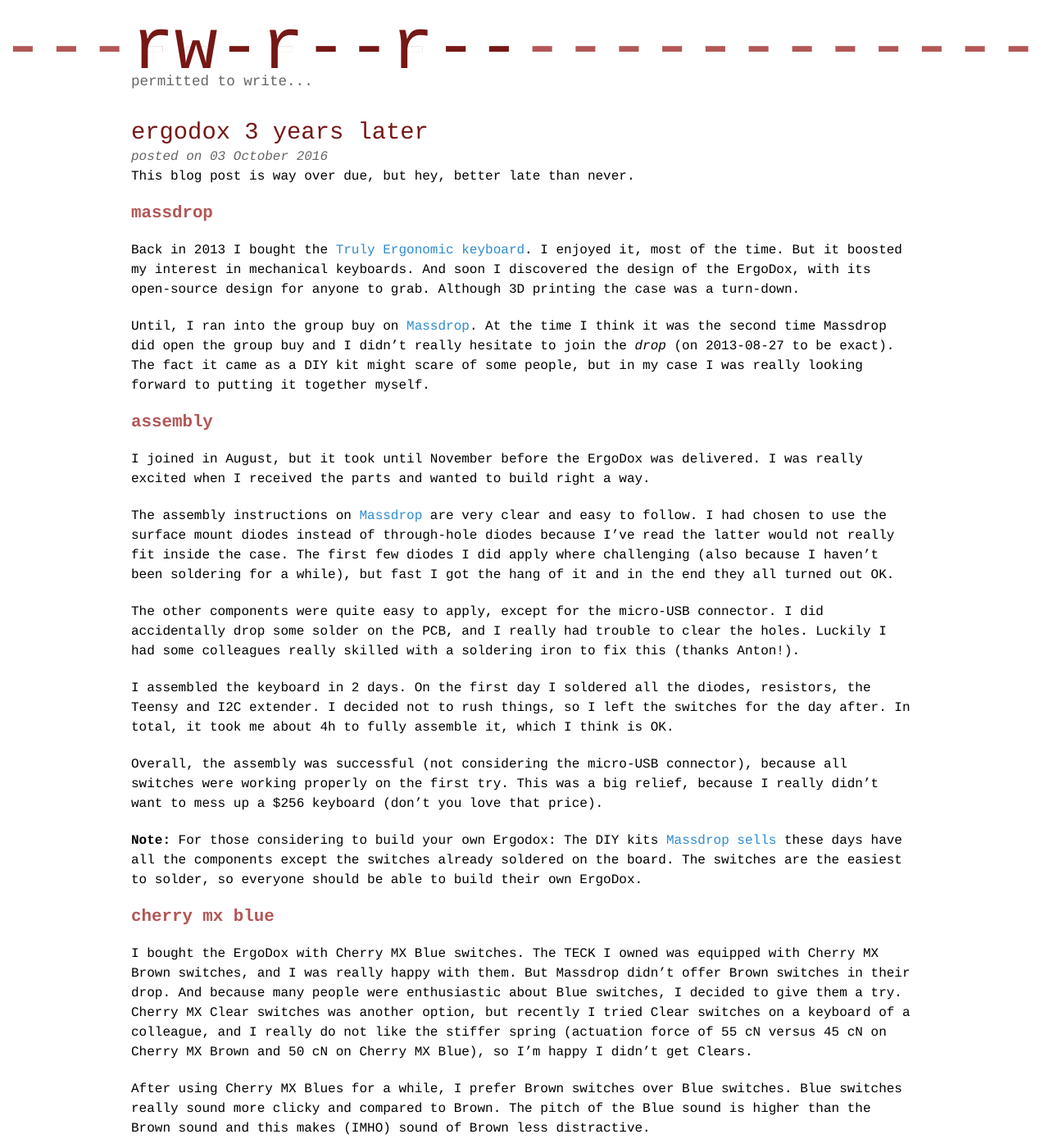
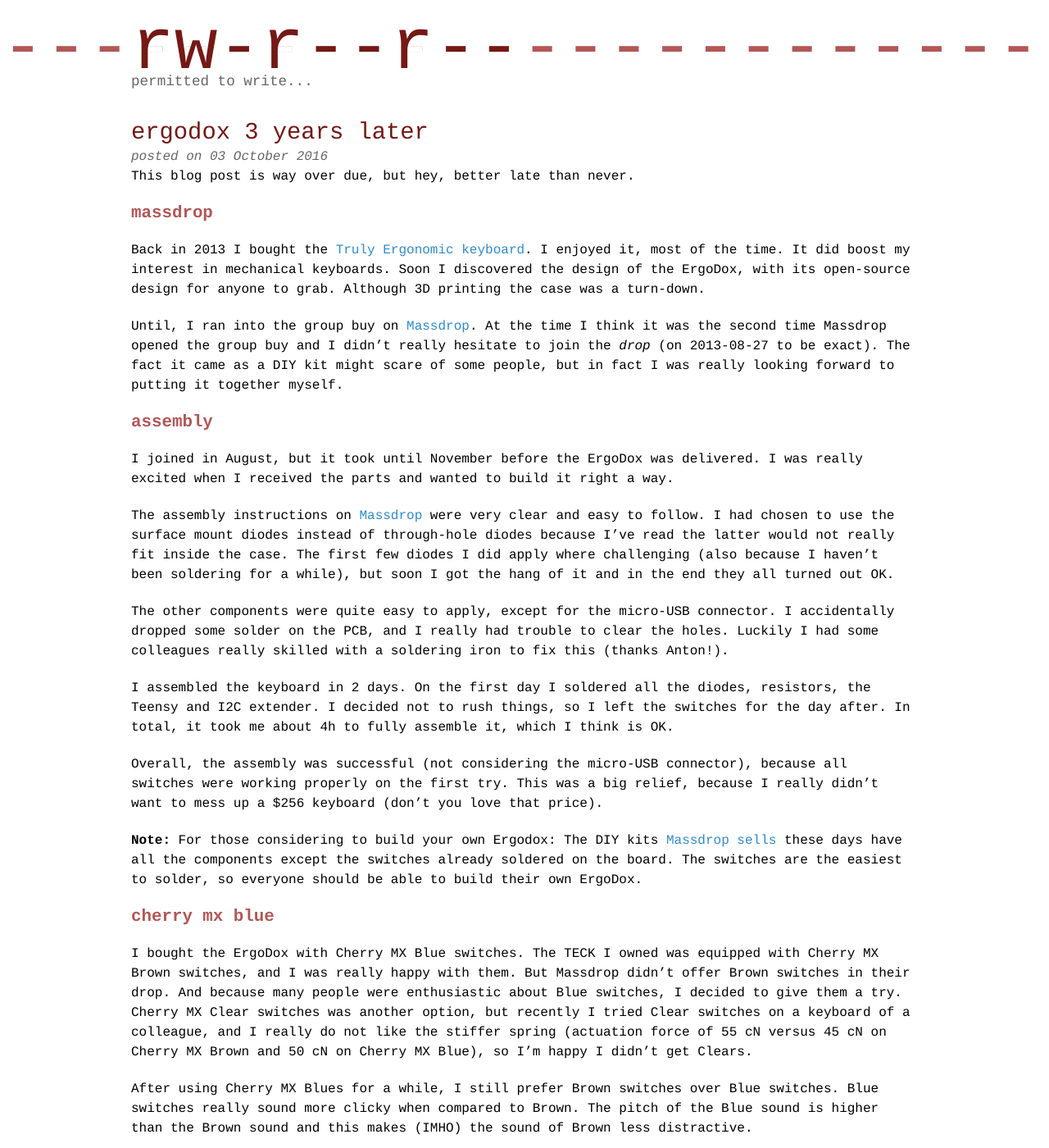
Before and after one commit to To1ne/writepermission, a Jekyll site: the page built from _posts/2016-10-03-ergodox-3-years-later.md, in a window 1280 px wide and 1400 px high. Shown: the whole window at 82% size. Built offline with Jekyll 4.4.1, drawn with Linux system fonts in a browser that asks for light colours; some web fonts are replaced; Markdown is read by kramdown in place of the engine named in the settings; comment, search, counter and statistics services are not loaded; some of the changed text lies outside the part shown.

Commit message:
Process feedback from @pjaspers
Thanks!

```diff
--- a/_posts/2016-10-03-ergodox-3-years-later.md
+++ b/_posts/2016-10-03-ergodox-3-years-later.md
@@ -7,33 +7,33 @@
 ## Massdrop
 
 Back in 2013 I bought the [Truly Ergonomic keyboard][1].
-I enjoyed it, most of the time. But it boosted my interest in
-mechanical keyboards. And soon I discovered the design of the ErgoDox,
+I enjoyed it, most of the time. It did boost my interest in
+mechanical keyboards. Soon I discovered the design of the ErgoDox,
 with its open-source design for anyone to grab. Although 3D printing
 the case was a turn-down.
 
 Until, I ran into the group buy on [Massdrop](https://www.massdrop.com).
-At the time I think it was the second time Massdrop did open the
+At the time I think it was the second time Massdrop opened the
 group buy and I didn't really hesitate to join the _drop_ (on
 2013-08-27 to be exact). The fact it came as a DIY kit might scare of
-some people, but in my case I was really looking forward to putting it
+some people, but in fact I was really looking forward to putting it
 together myself.
 
 ## Assembly
 
 I joined in August, but it took until November before the ErgoDox was
 delivered. I was really excited when I received the parts and wanted
-to build right a way.
+to build it right a way.
 
-The assembly instructions on [Massdrop][1] are very clear and easy to
+The assembly instructions on [Massdrop][1] were very clear and easy to
 follow. I had chosen to use the surface mount diodes instead of
 through-hole diodes because I've read the latter would not really fit
 inside the case. The first few diodes I did apply where challenging
-(also because I haven't been soldering for a while), but fast I got
+(also because I haven't been soldering for a while), but soon I got
 the hang of it and in the end they all turned out OK.
 
 The other components were quite easy to apply, except for the
-micro-USB connector. I did accidentally drop some solder on the
+micro-USB connector. I accidentally dropped some solder on the
 PCB, and I really had trouble to clear the holes. Luckily I had some
 colleagues really skilled with a soldering iron to fix this (thanks
 Anton!).
@@ -68,10 +68,10 @@
 45 cN on Cherry MX Brown and 50 cN on Cherry MX Blue), so I'm happy I
 didn't get Clears.
 
-After using Cherry MX Blues for a while, I prefer Brown switches over
-Blue switches. Blue switches really sound more clicky and compared to
-Brown. The pitch of the Blue sound is higher than the Brown sound and
-this makes (IMHO) sound of Brown less distractive.
+After using Cherry MX Blues for a while, I still prefer Brown switches
+over Blue switches. Blue switches really sound more clicky when
+compared to Brown. The pitch of the Blue sound is higher than the
+Brown sound and this makes (IMHO) the sound of Brown less distractive.
 
 ### Damper rings
 
@@ -110,7 +111,7 @@
 
 [ErgoDox EZ][6], manufacturers of completely built ErgoDoxes, recently
 released their [configurator][7]. I have migrated [my layout][8] to
-their configurator and now I also I have fully functioning media keys
+their configurator and now I also have fully functioning media keys
 (Volume Up/Down, Play/Pause, Next/Previous).
 
 [6]: http://ergodox-ez.com/ "ErgoDox EZ"
```
Also changed, not shown: other parts of _posts/2016-10-03-ergodox-3-years-later.md (+10 -9 lines).
